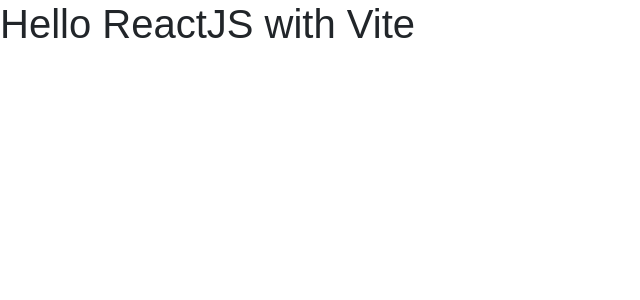
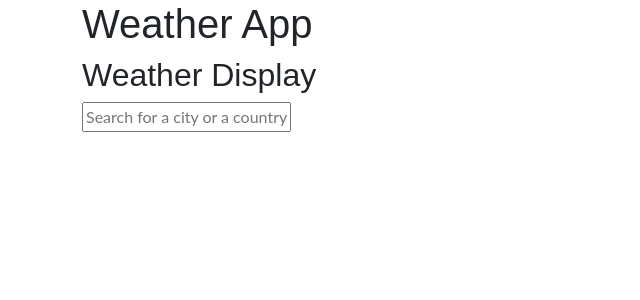
Before and after one commit to SkyDogzz/Sphere, a React (Vite) app: page / in a window 1280 px wide. Shown: the top 300 px of the page, without its empty margins (0-640 px from the left). Built offline with nearby package versions, Linux system fonts and the light colour scheme.

Commit message:
create searchbar components

```diff
--- a/src/App.tsx
+++ b/src/App.tsx
@@ -1,3 +1,27 @@
+import SearchBar from "./components/SearchBar";
+
 export default function App() {
-  return <h1>Hello ReactJS with Vite</h1>
+  return (
+    <div className="App container-xl">
+      <Header />
+      <WeatherDisplay />
+      <SearchBar />
+    </div>
+  );
 }
+
+function Header() {
+  return (
+    <div className="header">
+      <h1>Weather App</h1>
+    </div>
+  );
+}
+
+function WeatherDisplay() {
+  return (
+    <div className="weather-display">
+      <h2>Weather Display</h2>
+    </div>
+  );
+}
--- /dev/null
+++ b/src/components/SearchBar.tsx
@@ -0,0 +1,19 @@
+import React, { useState } from "react";
+
+export default function Searchbar() {
+
+  const [search, setSearch] = useState("");
+
+  const handleChange = (event: React.ChangeEvent<HTMLInputElement>) => {
+    setSearch(event.target.value);
+  }
+
+
+  return (
+    <div className="searchbar">
+      <form action="#">
+        <input type="text" placeholder="Search for a city or a country" value={search} onChange={handleChange}/>
+      </form>
+    </div>
+  );
+}
```
